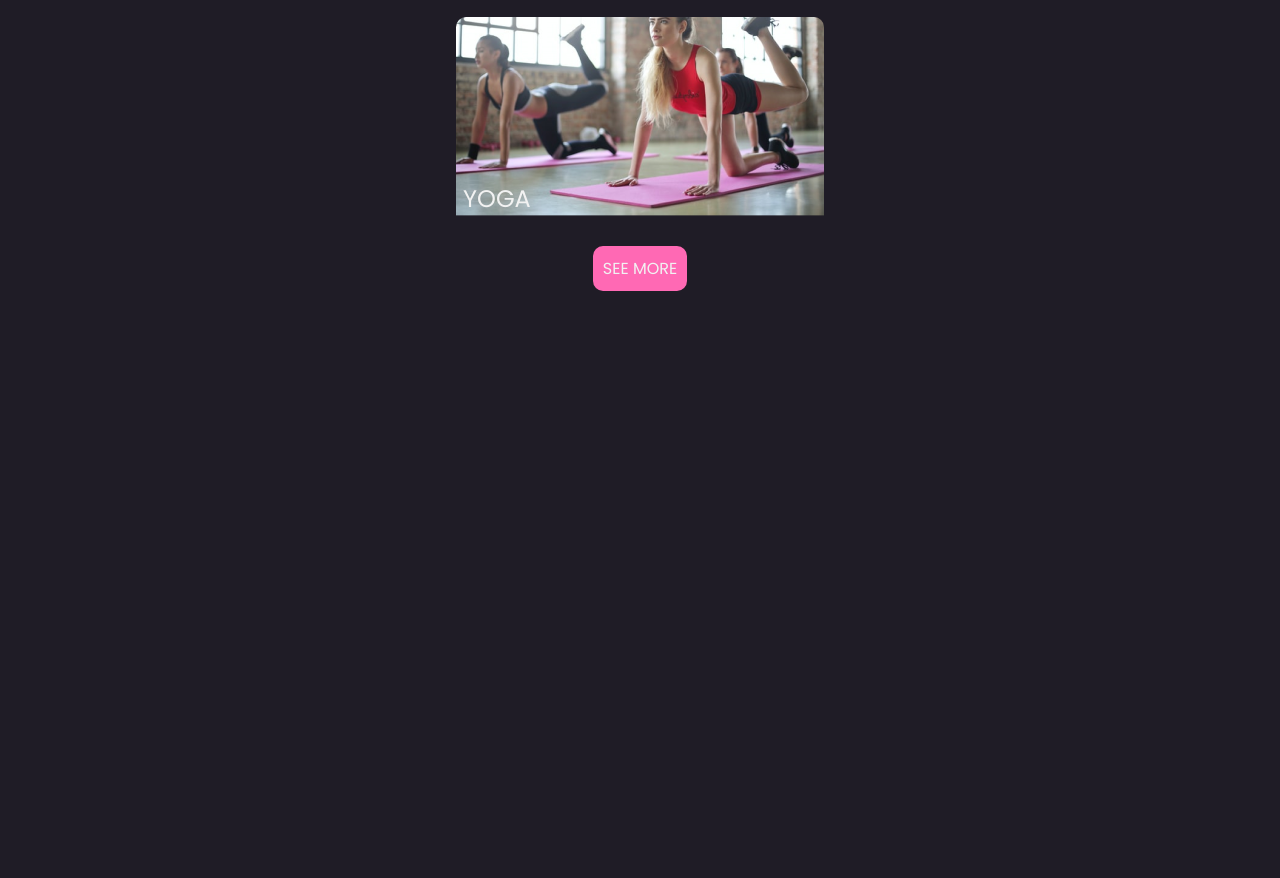
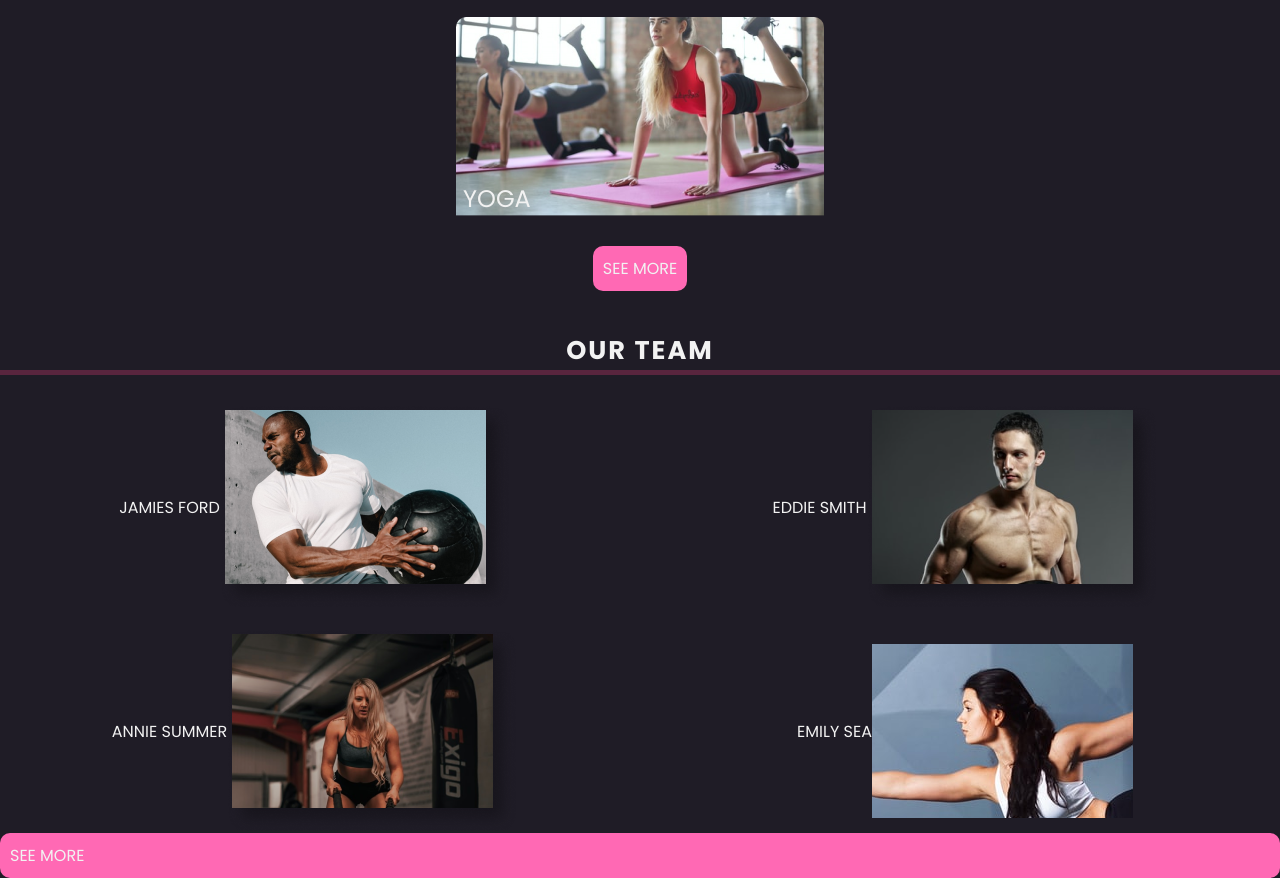
Before and after one commit to hh-web-21-7/css-project-team3, a plain HTML site: page index.html in a window 1280 px wide. Shown: the part 1586-2464 px from the top of the page. Before the commit the page ends 1877 px from the top, so only its background shows below. Drawn offline with Linux system fonts and the light colour scheme; some icons are missing.

Commit message:
teamsection update

```diff
--- a/index.html
+++ b/index.html
@@ -92,6 +92,18 @@
         </div>
         <a class="workout-button" href="#">SEE MORE</a>
       </section>
+
+      <section class="teamsection">
+        <h2 class="section-title">OUR TEAM</h2>
+        <ul class="teamsection__grid">
+          <li class="teamsection__grid-item"><a class="teamsection__img1" href="">JAMIES FORD</a> <img class="teamsection__img" src="images/team1.png" alt=""></li>
+          <li class="teamsection__grid-item"><a class="teamsection__img1" href="">EDDIE SMITH</a> <img class="teamsection__img" src="images/team2.png" alt=""></li>
+          <li class="teamsection__grid-item"><a class="teamsection__img1" href="">ANNIE SUMMER</a> <img class="teamsection__img" src="images/team3.png" alt=""></li>
+          <li class="teamsection__grid-item"><a class="teamsection__img1" href="">EMILY SEA</a> <img class="teamsection__img" src="images/team4.png" alt=""></li>
+        </ul>
+        <a class="workout-button" href="#">SEE MORE</a>
+      </section>
+
     </main>
     <footer></footer>
   </body>
--- a/style/components/teamsection.css
+++ b/style/components/teamsection.css
@@ -1,5 +1,29 @@
 .teamsection {
   display: grid;
-  grid-template-columns: 25% 25% 25% 25%;
-  grid-template-rows: 25% 25% 25% 25%;
+
 }
+
+.teamsection__grid{
+  display: grid;
+  grid-template-columns: 1fr 1fr;
+  grid-column-gap: 20px;
+  grid-row-gap: 20px;
+}
+
+.teamsection__grid-item{
+  display: flex;
+  justify-content: center;
+  align-items: center;
+}
+
+.teamsection__img {
+
+}
+
+.workout-button {
+  color: var(--c-white);
+  background-color: hotpink;
+  text-decoration: none;
+  padding: 10px;
+  border-radius: 10px;
+}
--- a/style/index.css
+++ b/style/index.css
@@ -12,3 +12,4 @@
 @import "components/section-title.css";
 @import "components/workout-button.css";
 @import "components/training.css";
+@import "components/teamsection.css"
```
